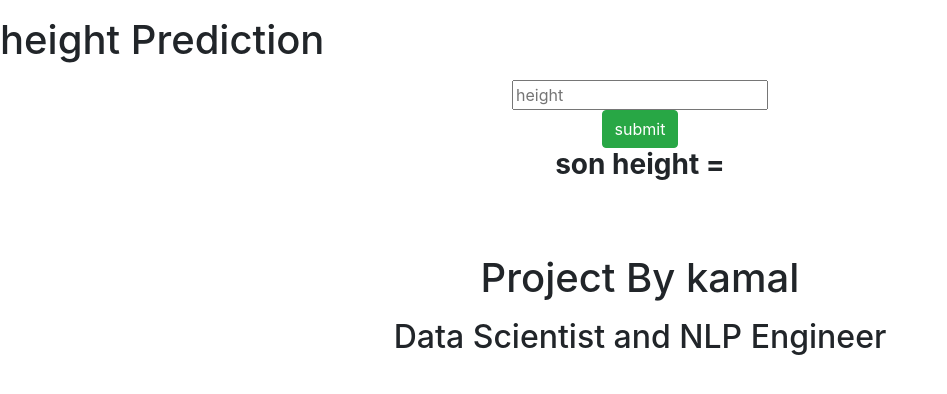
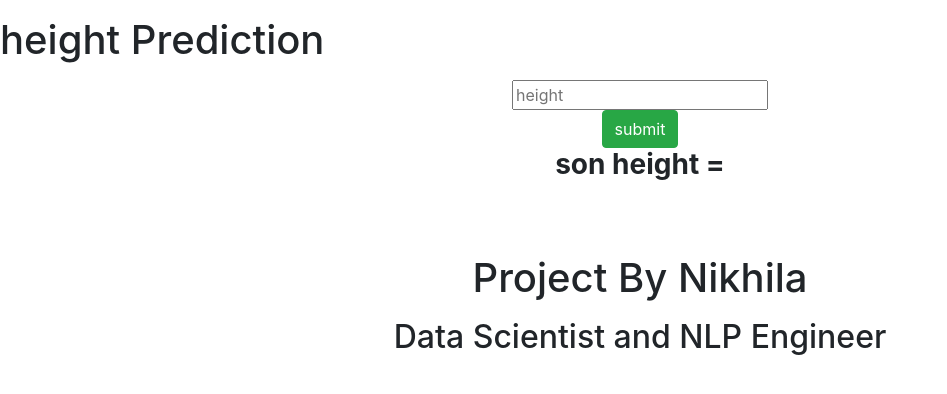
Before and after one commit to 12NIKHI/slr, a Flask app: page / in a window 1280 px wide. Shown: the top 394 px of the page, without its empty margins (0-947 px from the left). Run offline with Flask 3, Linux system fonts and the light colour scheme; some libraries are stand-ins or nearby versions.

Commit message:
Update index.html

```diff
--- a/templates/index.html
+++ b/templates/index.html
@@ -31,7 +31,7 @@
         <br>
         <br>
 
-        <p> <h1> Project By kamal  </h1> </p>
+        <p> <h1> Project By Nikhila  </h1> </p>
     <p><h2> Data Scientist and NLP Engineer</h2></p>
 
 
@@ -47,4 +47,5 @@
 
 </div>
 </body>
+
 </html>
```
